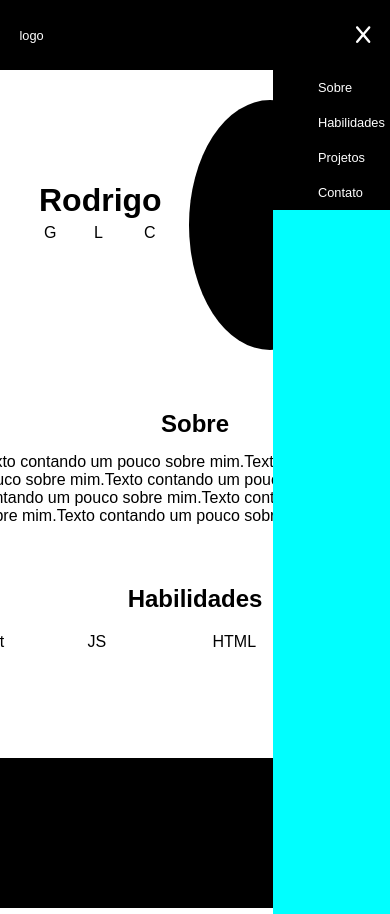
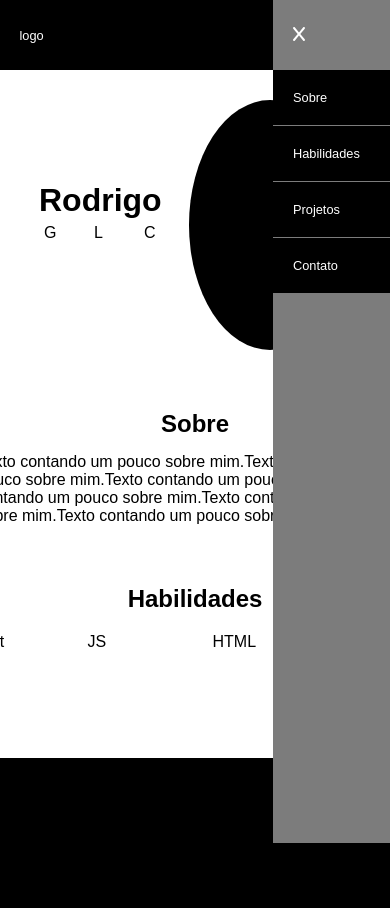
Before and after one commit to Rod7z/Portfolio, a React (Create React App) app: page / in a window 390 px wide. Both pictures are taken after a click on the icon 363 px from the left and 34 px from the top of the page. Shown: the top 914 px of the page. Built offline with nearby package versions, Linux system fonts and the light colour scheme.

Commit message:
animação do menu adicionada

```diff
--- a/src/components/Header/header.css
+++ b/src/components/Header/header.css
@@ -34,8 +34,9 @@ header{
     font-size: 1rem;
 }
 
-.fa-x{
-    font-size: 1.2rem;
+.faX{
+    font-size: 1rem;
+    padding: 27px 20px;
 }
 
 .dropdown{
@@ -43,10 +44,16 @@ header{
     position: absolute;
     width: 30%;
     height: 100%;
-    top: 70px;
+    top: -1px;
     right: 0;
-    background-color: aqua;
+    background-color: #7c7c7c;
+    animation: slideMenu 1s ease-out;
 }
+
+@keyframes slideMenu {
+    from {right:-30%;}
+    to {right: 0;}
+  }
 
 .dropmenu{
     flex-direction: column;
@@ -57,8 +64,12 @@ header{
 }
 
 .dropmenu li a{
-    background-color: black;
     display: flex;
     align-items: center;
-    padding: 10px 45px;
+    padding: 20px 20px;
+    margin-bottom: 1px;
 }
+
+.dropmenu a:hover{
+    background-color: #FFF;
+}
--- a/src/components/Header/index.js
+++ b/src/components/Header/index.js
@@ -28,11 +28,8 @@ function Header() {
           )}
 
           {window.innerWidth <= mobileWidth && menu === false && (
-            <FontAwesomeIcon className='faX' icon={faX} onClick={closeMenu}/>
-          )}
-
-          {window.innerWidth <= mobileWidth && menu === false && (
             <nav className='dropdown'>
+              <FontAwesomeIcon className='faX' icon={faX} onClick={closeMenu}/>
               <ul className='dropmenu'>
                 <li><Link onClick={closeMenu}>Sobre</Link></li>
                 <li><Link onClick={closeMenu}>Habilidades</Link></li>
```
